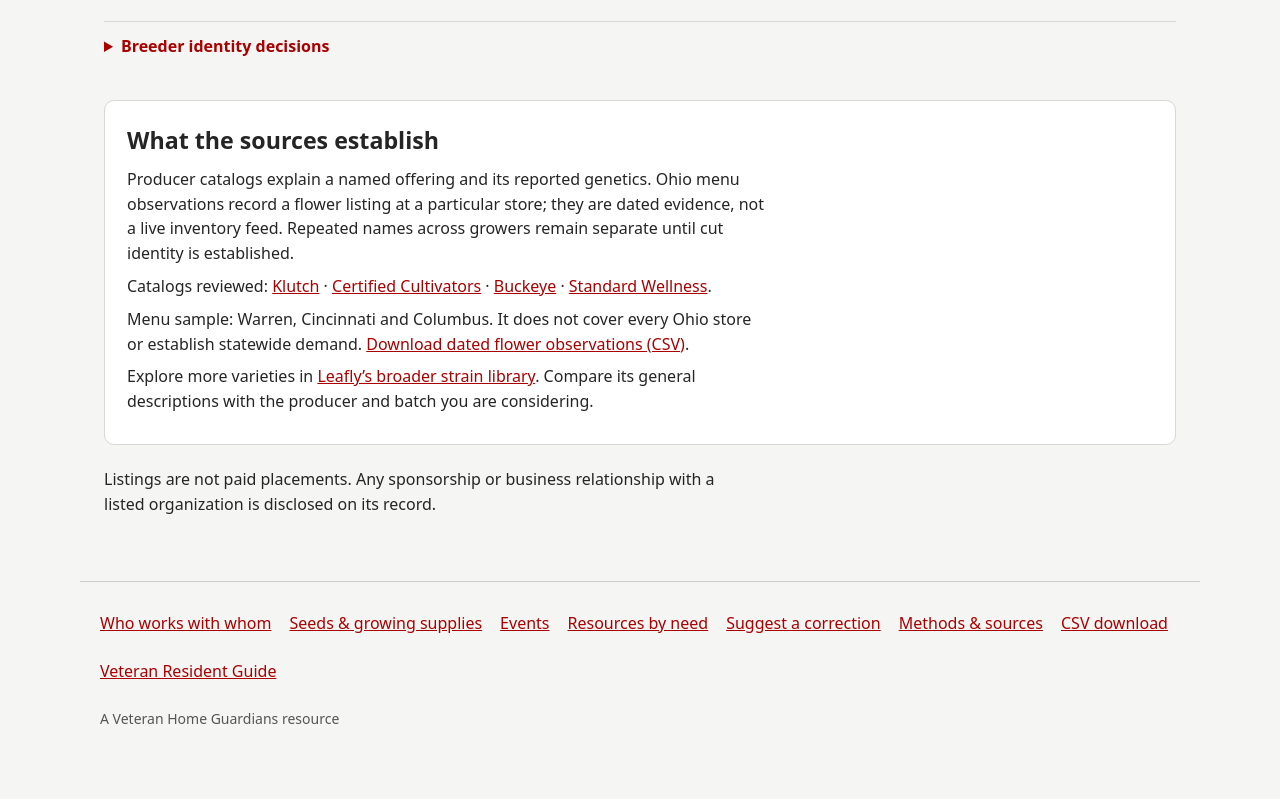
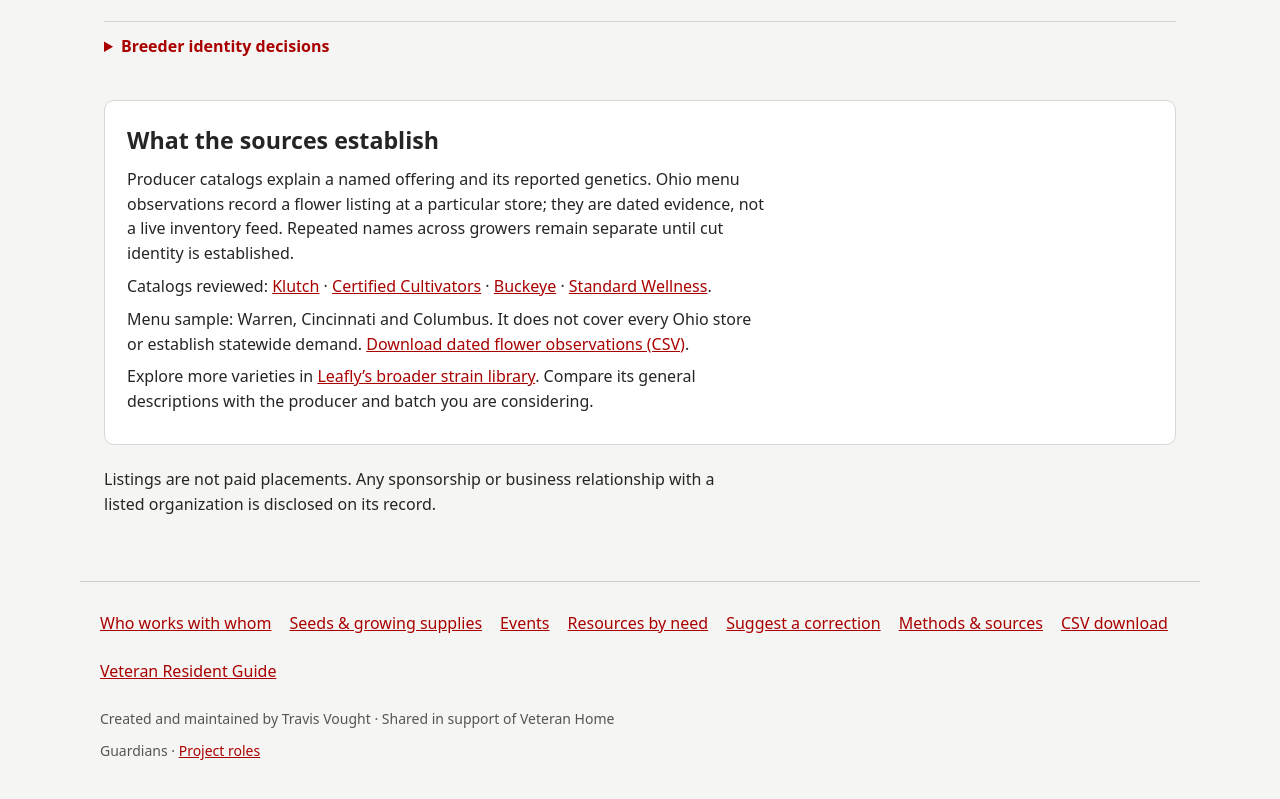
Before and after one commit to travisvought-byte/ohio-cannabis-directory, a website: page ancestry.html in a window 1280 px wide. Shown: the part 6203-7002 px from the top of the page. Drawn offline with Linux system fonts and the light colour scheme.

Commit message:
site: clarify creator credit and VHG's charitable role

```diff
--- a/ancestry.html
+++ b/ancestry.html
@@ -33,4 +33,4 @@ $('decisions').innerHTML=data.resolutions.map(r=>'<div class="identity"><strong>
 const selected=byId[new URLSearchParams(location.search).get('strain')];if(selected){$('q').value=selected.name;if(!catalog(selected))$('mode').value='lines';}render();
 
 }
-initializePage().catch(()=>{const target=document.getElementById('results')||document.getElementById('state-results')||document.getElementById('cards');if(target)target.textContent='Data could not load. Use the source or CSV links below.';});</script><footer class="site-footer"><nav aria-label="More resources"><a href="relationships.html">Who works with whom</a><a href="seeds.html">Seeds &amp; growing supplies</a><a href="resources.html#community">Events</a><a href="resources.html">Resources by need</a><a href="mailto:VeteranHomeGuardians@gmail.com?subject=Ohio%20Cannabis%20Directory%3A%20listing%20update&body=Organization%20or%20listing%20link%3A%0D%0A%0D%0AAddition%20or%20correction%3A%0D%0A%0D%0AWebsite%20or%20source%3A%0D%0A%0D%0A">Suggest a correction</a><a href="https://github.com/travisvought-byte/ohio-cannabis-directory#readme">Methods &amp; sources</a><a href="ohio-cannabis-directory.csv" download>CSV download</a><a href="https://travisvought-byte.github.io/vhg-veteran-resident-guide/">Veteran Resident Guide</a></nav><p>A Veteran Home Guardians resource</p></footer></body></html>
+initializePage().catch(()=>{const target=document.getElementById('results')||document.getElementById('state-results')||document.getElementById('cards');if(target)target.textContent='Data could not load. Use the source or CSV links below.';});</script><footer class="site-footer"><nav aria-label="More resources"><a href="relationships.html">Who works with whom</a><a href="seeds.html">Seeds &amp; growing supplies</a><a href="resources.html#community">Events</a><a href="resources.html">Resources by need</a><a href="mailto:VeteranHomeGuardians@gmail.com?subject=Ohio%20Cannabis%20Directory%3A%20listing%20update&body=Organization%20or%20listing%20link%3A%0D%0A%0D%0AAddition%20or%20correction%3A%0D%0A%0D%0AWebsite%20or%20source%3A%0D%0A%0D%0A">Suggest a correction</a><a href="https://github.com/travisvought-byte/ohio-cannabis-directory#readme">Methods &amp; sources</a><a href="ohio-cannabis-directory.csv" download>CSV download</a><a href="https://travisvought-byte.github.io/vhg-veteran-resident-guide/">Veteran Resident Guide</a></nav><p>Created and maintained by Travis Vought · Shared in support of Veteran Home Guardians · <a href="https://github.com/travisvought-byte/ohio-cannabis-directory/blob/main/PROJECT_STEWARDSHIP.md">Project roles</a></p></footer></body></html>
```
